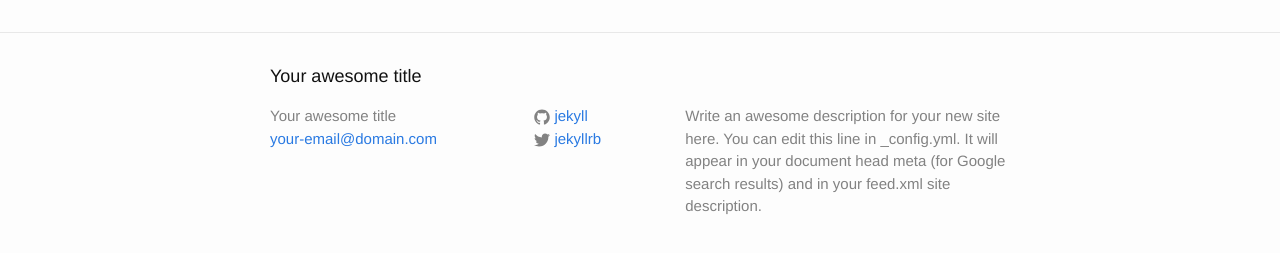
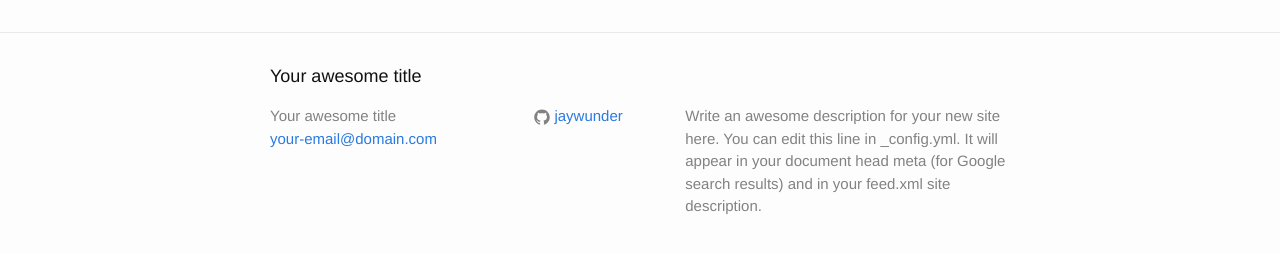
Before and after one commit to jaywunder/blag, a Jekyll site: the page built from index.html, in a window 1280 px wide. Shown: the part 264-517 px from the top of the page. Built offline with Jekyll 4.4.1, drawn with Linux system fonts in a browser that asks for light colours.

Commit message:
changed some config vars

```diff
--- a/_config.yml
+++ b/_config.yml
@@ -5,10 +5,9 @@
   Write an awesome description for your new site here. You can edit this
   line in _config.yml. It will appear in your document head meta (for
   Google search results) and in your feed.xml site description.
-baseurl: "" # the subpath of your site, e.g. /blog/
-url: "http://yourdomain.com" # the base hostname & protocol for your site
-twitter_username: jekyllrb
-github_username:  jekyll
+baseurl: "/blag/" # the subpath of your site, e.g. /blog/
+url: "http://jaywunder.github.io" # the base hostname & protocol for your site
+github_username:  jaywunder
 
 # Build settings
 markdown: kramdown
```
